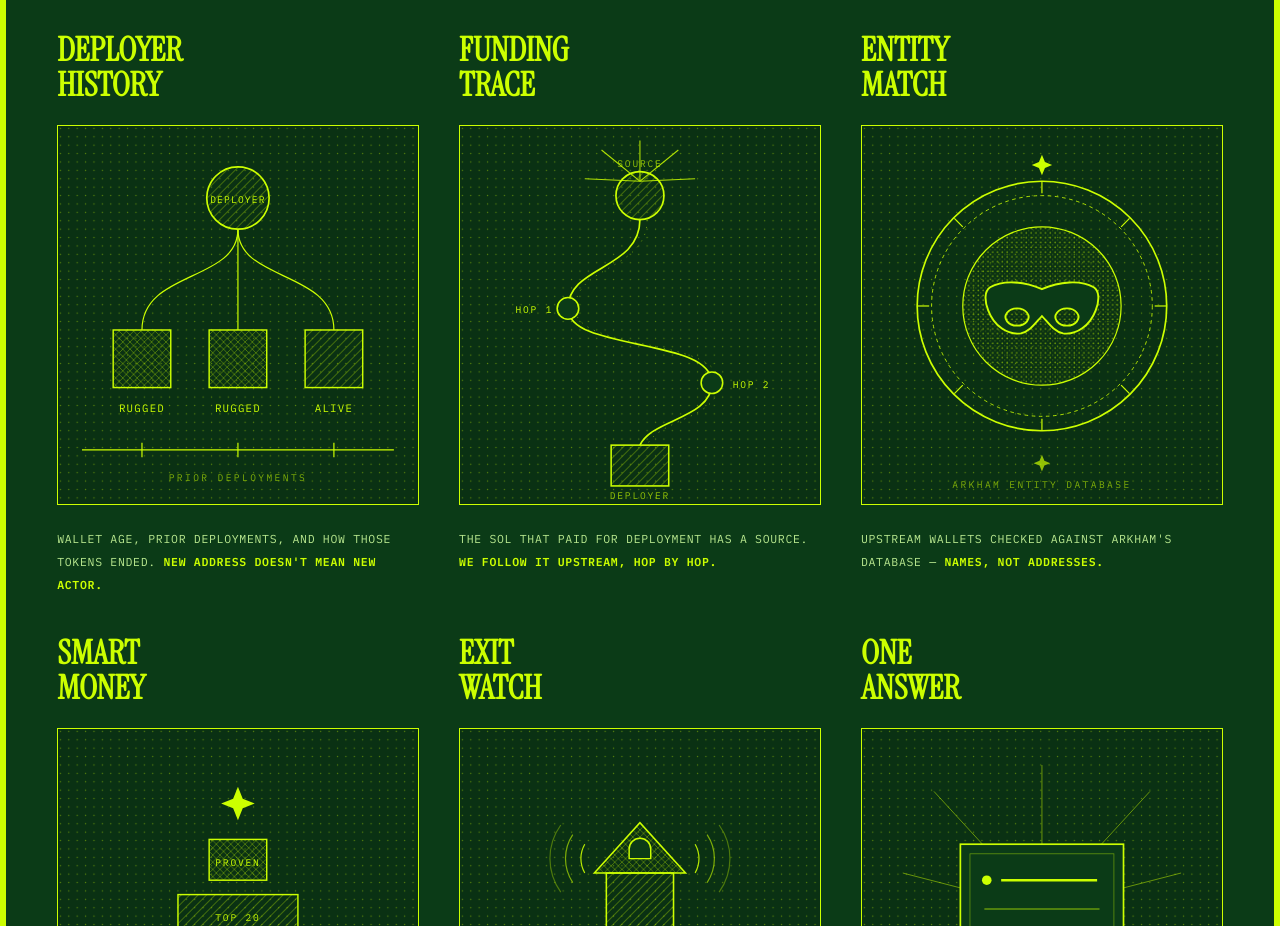
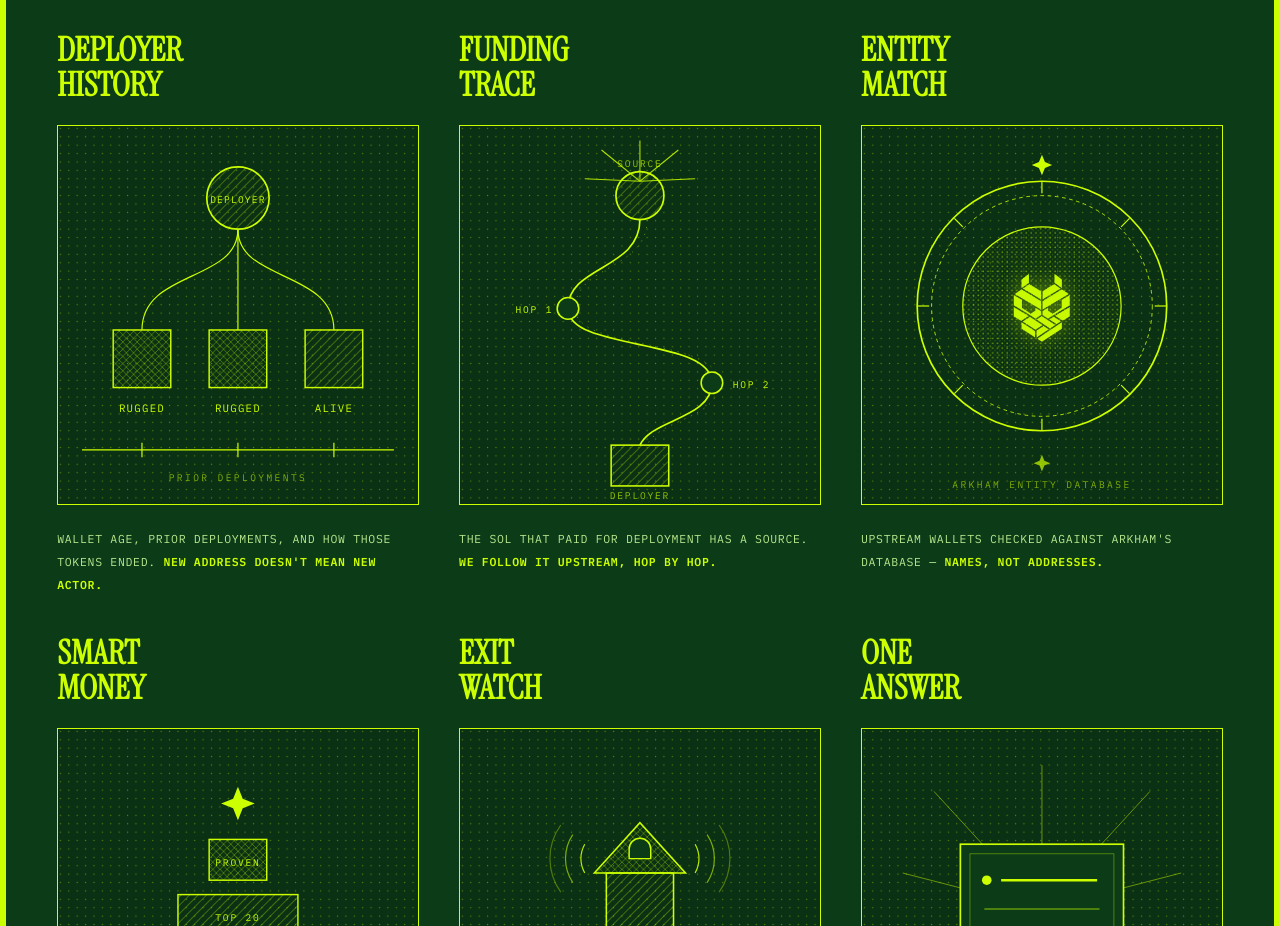
Before and after one commit to muaddib14/RobinHood, a Next.js app: page / in a window 1280 px wide. Shown: the part 1600-2526 px from the top of the page. Built offline with nearby package versions, Linux system fonts and the light colour scheme.

Commit message:
coverage: swap entity-seal centerpiece for logo.png

```diff
--- a/app/globals.css
+++ b/app/globals.css
@@ -255,6 +255,11 @@ section{padding:calc(var(--pad)*1.5) var(--pad);}
   overflow:hidden;position:relative;
 }
 .panel-art svg{width:100%;height:100%;}
+.panel-art-seal{position:relative;}
+.panel-art-seal-logo{
+  position:absolute;top:47.6%;left:50%;transform:translate(-50%,-50%);
+  width:26%;height:auto;filter:drop-shadow(0 0 10px rgba(204,255,0,.4));
+}
 .panel p{
   font-size:11.5px;color:var(--pale);
   letter-spacing:.06em;text-transform:uppercase;line-height:2;
--- a/app/page.tsx
+++ b/app/page.tsx
@@ -239,7 +239,7 @@ export default function Home() {
               <br />
               Match
             </h3>
-            <div className="panel-art">
+            <div className="panel-art panel-art-seal">
               <svg viewBox="0 0 300 315" fill="none" aria-hidden="true">
                 <rect width="300" height="315" fill="url(#dither-sparse)" />
                 {/* grand seal: concentric rings + stars */}
@@ -256,16 +256,6 @@ export default function Home() {
                   <line x1="216" y1="216" x2="223" y2="223" />
                   <line x1="223" y1="77" x2="216" y2="84" />
                   <line x1="84" y1="216" x2="77" y2="223" />
-                </g>
-                {/* mask at seal center */}
-                <g transform="translate(102,128) scale(0.8)">
-                  <path
-                    d="M60 10 C42 2 20 0 6 8 C0 12 0 22 4 32 C10 48 24 58 38 56 C48 54 54 44 60 38 C66 44 72 54 82 56 C96 58 110 48 116 32 C120 22 120 12 114 8 C100 0 78 2 60 10 Z M34 30 a12 9 0 1 0 0.1 0 Z M86 30 a12 9 0 1 0 0.1 0 Z"
-                    fill="#0B3B17"
-                    stroke="#CCFF00"
-                    strokeWidth="2"
-                    fillRule="evenodd"
-                  />
                 </g>
                 <g fill="#CCFF00">
                   <path d="M150 24 l2.5 6 6 2.5 -6 2.5 -2.5 6 -2.5 -6 -6 -2.5 6 -2.5 Z" />
@@ -284,6 +274,7 @@ export default function Home() {
                   ARKHAM ENTITY DATABASE
                 </text>
               </svg>
+              <Image src="/logo.png" width={90} height={90} alt="" className="panel-art-seal-logo" />
             </div>
             <p>
               Upstream wallets checked against Arkham&apos;s database — <b>names, not addresses.</b>
```
